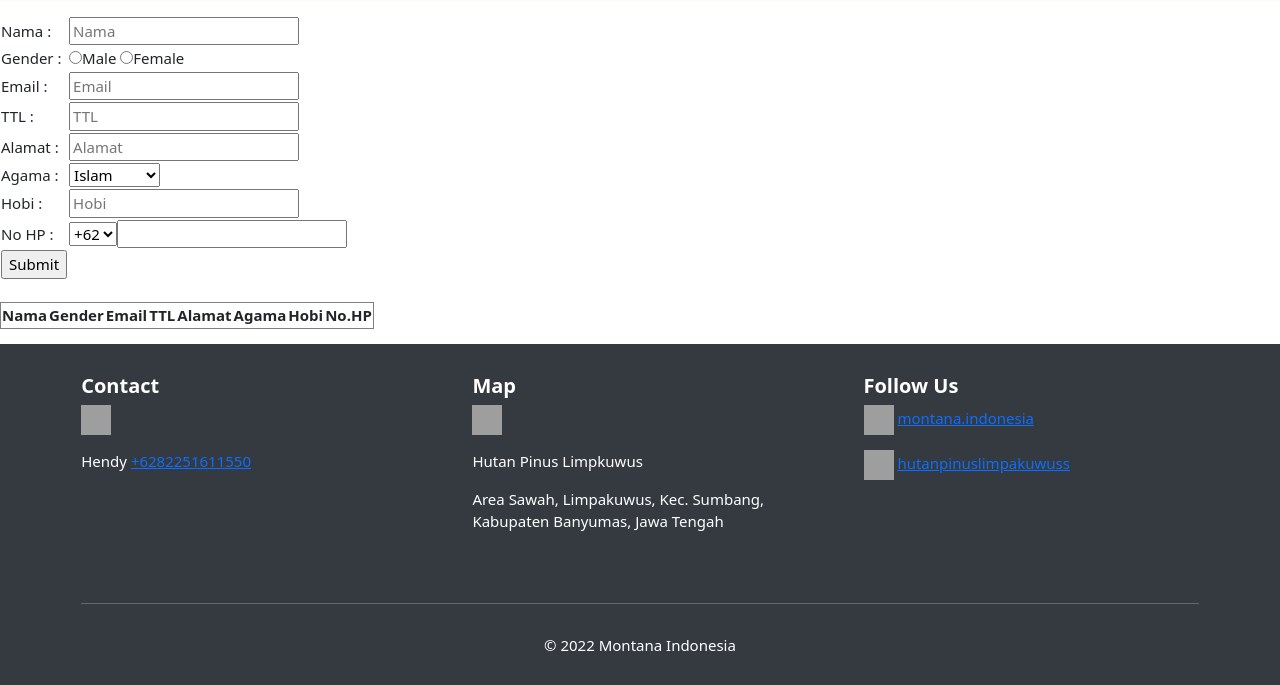
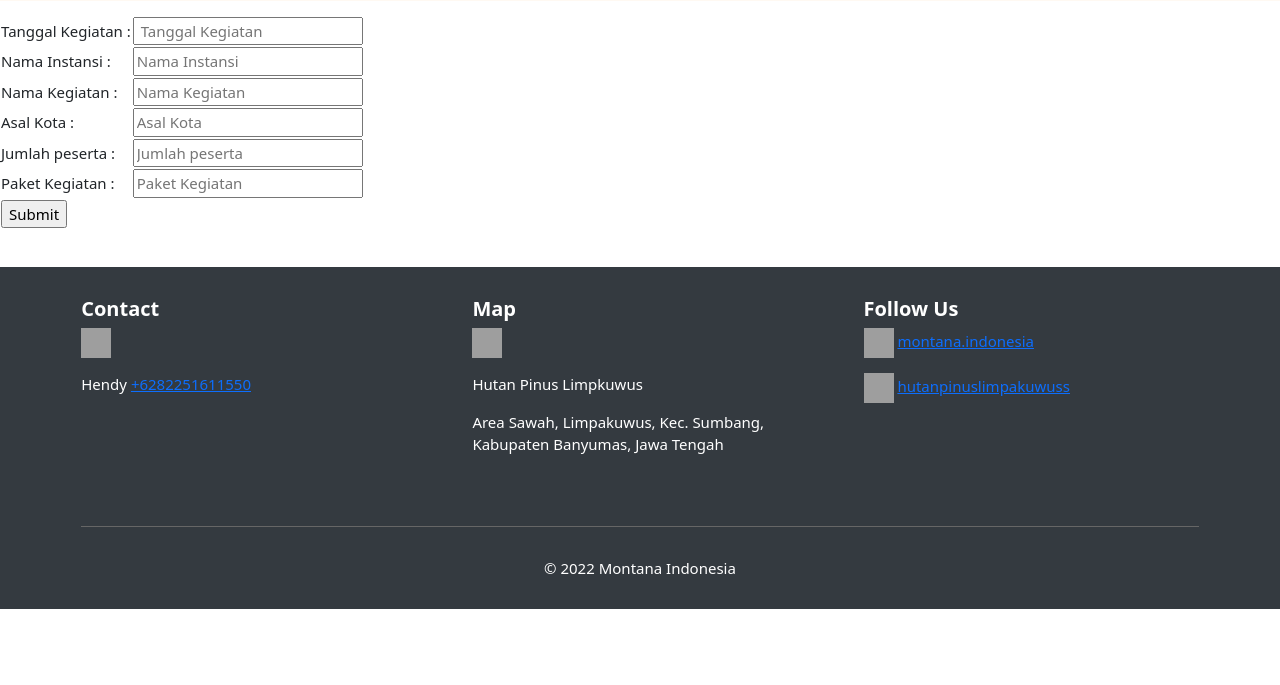
Before and after one commit to Auliamr13/Auliamr13.github.io, a PHP site: page /Pesan.php in a window 1280 px wide. Shown: the part 88-773 px from the top of the page. Run offline with PHP 8.4, Linux system fonts and the light colour scheme; data that the repository does not hold is empty; some libraries are stand-ins or nearby versions; grey boxes are pictures that could not be loaded.

Commit message:
Pesan.php

```diff
--- a/Pesan.php
+++ b/Pesan.php
@@ -5,30 +5,26 @@ if(isset($_POST['submit'])){
      "
       INSERT INTO customer
       (
-       nama,
-       gender,
-       email,
-       ttl,
-       alamat,
-       agama,
-       hobi,
-       no_hp
+        tanggal_kegiatan,
+        nama_kegiatan,
+        nama_instansi,
+        asal_kota,
+        jml_peserta,
+        pkt_kegiatan
       )
       VALUES
-      (?,?,?,?,?,?,?,?)
+      (?,?,?,?,?,?)
      "
     );
 
-    $nama   = $_POST['nama'];
-    $gender  = $_POST['gender'];
-    $email  = $_POST['email'];
-    $ttl   = $_POST['ttl'];
-    $alamat  = $_POST['alamat'];
-    $agama   = $_POST['agama'];
-    $hobi   = $_POST['hobi'];
-    $hp    = $_POST['hp_1'] . $_POST['hp_2'];
+    $tanggal_kegiatan   = $_POST['tanggal_kegiatan'];
+    $nama_instansi  = $_POST['nama_instansi'];
+    $nama_kegiatan = $_POST['nama_kegiatan'];
+    $asal_kota   = $_POST['asal_kota'];
+    $jml_peserta  = $_POST['jml_peserta'];
+    $pkt_kegiatan   = $_POST['pkt_kegiatan'];
 
-    $sql->bind_param("ssssssss", $nama, $gender, $email, $ttl, $alamat,$agama,$hobi,$hp);
+    $sql->bind_param("ssssss", $tanggal_kegiatan, $nama_instansi, $nama_kegiatan, $asal_kota, $jml_peserta, $pkt_kegiatan);
 
     if($sql->execute()){
      Header('Location: index.php');
@@ -109,83 +105,54 @@ if(isset($_POST['submit'])){
   </section>
 
   <!-- akhirmaps -->
-
-
-  <form method="POST" action="">
+<form method="POST" action="">
  <table>
   <tr>
    <td>
-    Nama :
+    Tanggal Kegiatan :
    </td>
    <td>
-    <input type="text" placeholder="Nama" name="nama">
+    <input type="text" placeholder=" Tanggal Kegiatan" name="tanggal_kegiatan">
    </td>
   </tr>
   <tr>
    <td>
-    Gender :
+    Nama Instansi :
    </td>
    <td>
-    <input type="radio" name="gender" value="Male">Male
-    <input type="radio" name="gender" value="Female">Female
+    <input type="text" placeholder="Nama Instansi" name="nama_instansi">
    </td>
   </tr>
   <tr>
    <td>
-    Email :
+    Nama Kegiatan :
    </td>
    <td>
-    <input type="text" placeholder="Email" name="email">
+    <input type="text" placeholder="Nama Kegiatan" name="nama_kegiatan">
    </td>
   </tr>
   <tr>
    <td>
-    TTL :
+    Asal Kota :
    </td>
    <td>
-    <input type="text" placeholder="TTL" name="ttl">
+    <input type="mail" placeholder="Asal Kota" name="asal_kota">
    </td>
   </tr>
   <tr>
    <td>
-    Alamat :
+    Jumlah peserta :
    </td>
    <td>
-    <input type="mail" placeholder="Alamat" name="alamat">
+    <input type="text" placeholder="Jumlah peserta" name="jml_peserta">
    </td>
   </tr>
-  <tr>
+   <tr>
    <td>
-    Agama :
+    Paket Kegiatan  :
    </td>
    <td>
-    <select name="agama">
-     <option>Islam</option>
-     <option>Kristen</option>
-     <option>Protestan</option>
-     <option>Hindu</option>
-     <option>Budha</option>
-    </select>
-   </td>
-  </tr>
-
-  <tr>
-   <td>
-    Hobi :
-   </td>
-   <td>
-    <input type="text" placeholder="Hobi" name="hobi">
-   </td>
-  </tr>
-  <tr>
-   <td>
-    No HP :
-   </td>
-   <td>
-    <select name="hp_1">
-     <option>+62</option>
-     <input type="phone" placeholder="" name="hp_2">
-    </select>
+    <input type="text" placeholder="Paket Kegiatan" name="pkt_kegiatan ">
    </td>
   </tr>
   <tr>
@@ -197,71 +164,7 @@ if(isset($_POST['submit'])){
 </form>
 <br/>
 
-<table border="1">
- <tr>
-  <th>Nama</th>
-  <th>Gender</th>
-  <th>Email</th>
-  <th>TTL</th>
-  <th>Alamat</th>
-  <th>Agama</th>
-  <th>Hobi</th>
-  <th>No.HP</th>
- </tr>
- <?php
-  $sql = "SELECT * FROM mahasiswa";
-  $result = $conn->query($sql);
 
-  if ($result->num_rows > 0) :
-      while($row = $result->fetch_assoc()) :
- ?>
- <tr>
-  <td>
-   <?php
-    echo $row['nama']
-   ?>
-  </td>
-  <td>
-   <?php
-    echo $row['gender']
-   ?>
-  </td>
-  <td>
-   <?php
-    echo $row['email']
-   ?>
-  </td>
-  <td>
-   <?php
-    echo $row['ttl']
-   ?>
-  </td>
-  <td>
-   <?php
-    echo $row['alamat']
-   ?>
-  </td>
-  <td>
-   <?php
-    echo $row['agama']
-   ?>
-  </td>
-  <td>
-   <?php
-    echo $row['hobi']
-   ?>
-  </td>
-  <td>
-   <?php
-    echo $row['no_hp']
-   ?>
-  </td>
- </tr>
- <?php
-   endwhile;
-  endif;
- ?>
-</table>
 
 <p></p>
 <p></p>
```
